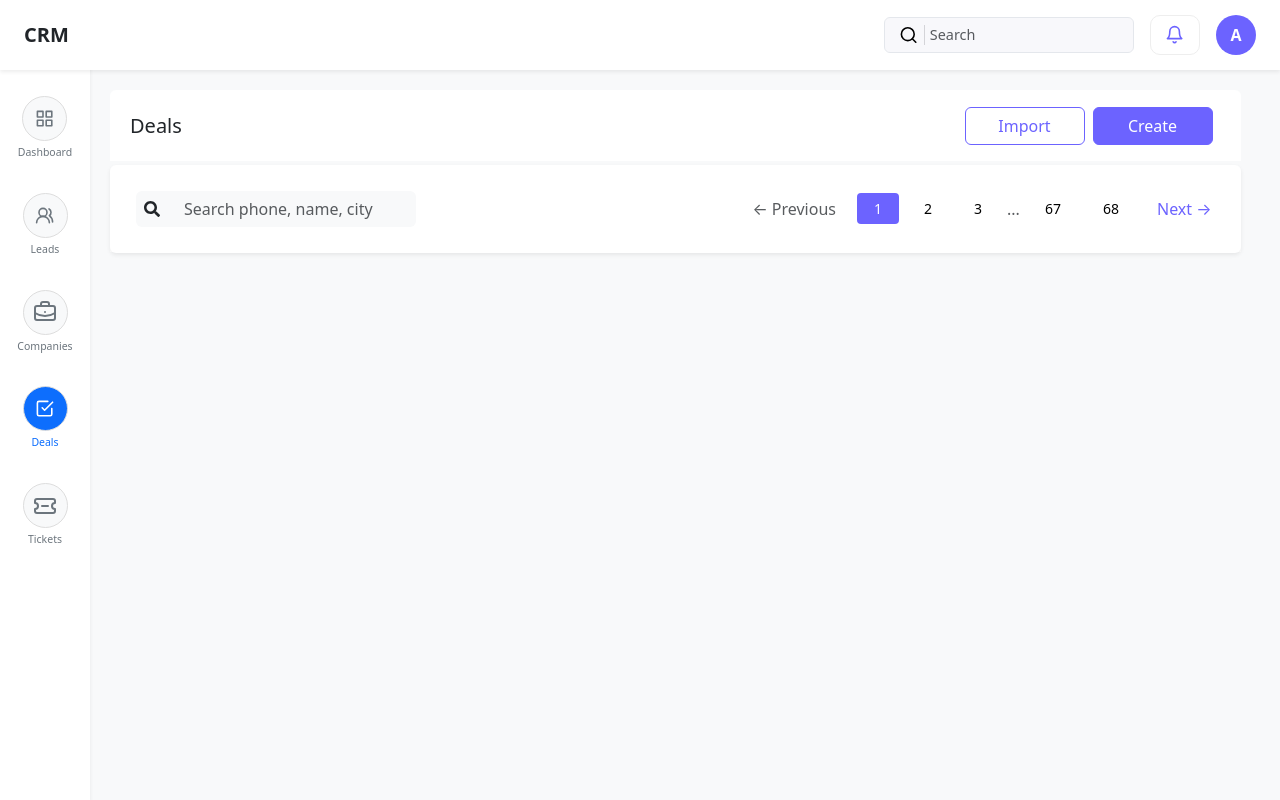
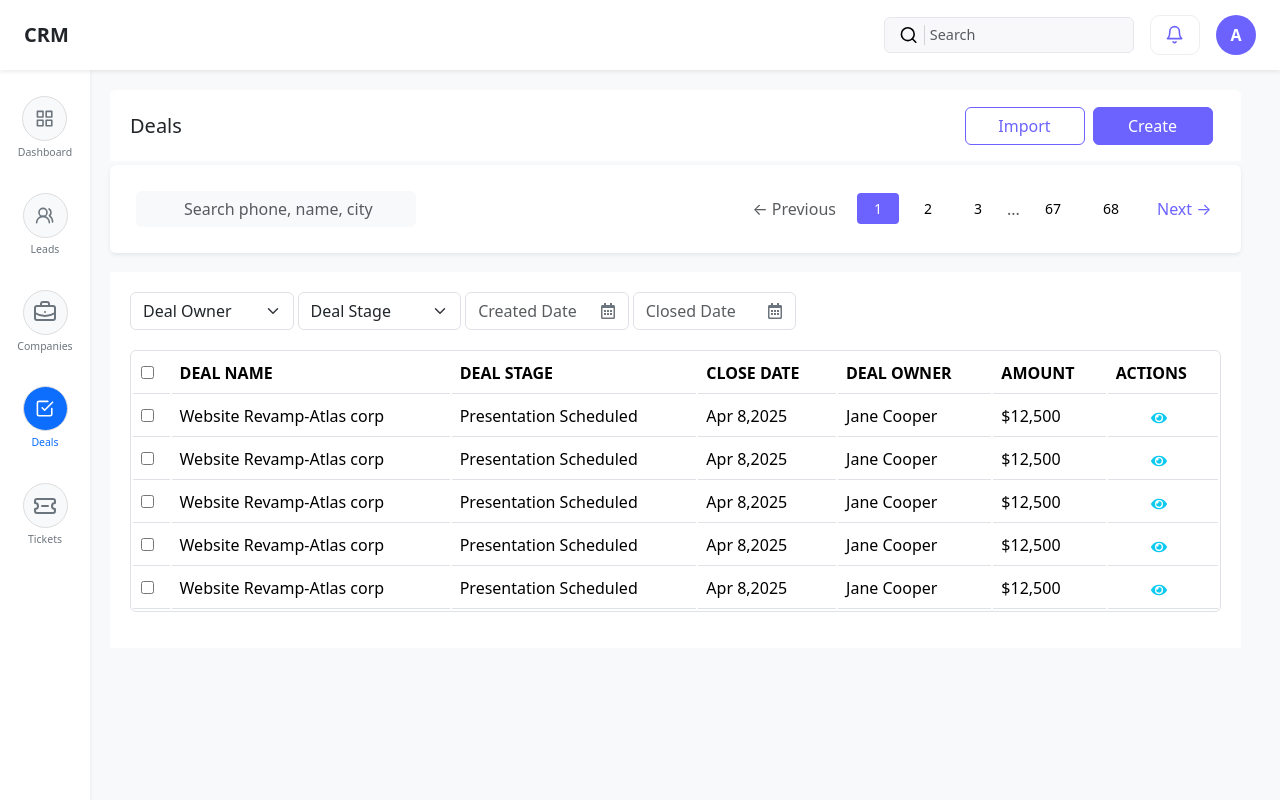
Before and after one commit to hussain6875/crm_frontend, a React (Create React App) app: page /deals in a window 1280 px wide. Built offline with nearby package versions, Linux system fonts and the light colour scheme.

Commit message:
Made necessary changes to Deals Table and Filter components in Deals page

```diff
--- a/src/components/deals/DealsTable.js
+++ b/src/components/deals/DealsTable.js
@@ -0,0 +1,86 @@
+import React from "react";
+import "bootstrap/dist/css/bootstrap.min.css";
+import "bootstrap/dist/js/bootstrap.bundle.min";
+import { FaEdit, FaTrash, FaEye } from "react-icons/fa";
+
+export default function DealsTable() {
+  const deals = [
+    {
+      name: "Website Revamp-Atlas corp",
+      stage: "Presentation Scheduled",
+      closeDate: "Apr 8,2025",
+      owner: "Jane Cooper",
+      amount: "$12,500",
+    },
+    {
+      name: "Website Revamp-Atlas corp",
+      stage: "Presentation Scheduled",
+      closeDate: "Apr 8,2025",
+      owner: "Jane Cooper",
+      amount: "$12,500",
+    },
+    {
+      name: "Website Revamp-Atlas corp",
+      stage: "Presentation Scheduled",
+      closeDate: "Apr 8,2025",
+      owner: "Jane Cooper",
+      amount: "$12,500",
+    },
+    {
+      name: "Website Revamp-Atlas corp",
+      stage: "Presentation Scheduled",
+      closeDate: "Apr 8,2025",
+      owner: "Jane Cooper",
+      amount: "$12,500",
+    },
+    {
+      name: "Website Revamp-Atlas corp",
+      stage: "Presentation Scheduled",
+      closeDate: "Apr 8,2025",
+      owner: "Jane Cooper",
+      amount: "$12,500",
+    },
+  ];
+  return (
+    <table className="table table-hover align-middle" style={{
+    border: "1px solid #dee2e6",
+    borderCollapse: "separate",
+    borderRadius: "6px",
+  }}>
+      <thead style={{ backgroundColor: "6c63ff" }}>
+        <tr style={{ backgroundColor: "6c63ff" }}>
+          <th scope="col">
+            <input type="checkbox" />
+          </th>
+          <th scope="col">DEAL NAME</th>
+          <th scope="col">DEAL STAGE</th>
+          <th scope="col">CLOSE DATE</th>
+          <th scope="col">DEAL OWNER</th>
+          <th scope="col">AMOUNT</th>
+          <th scope="col">ACTIONS</th>
+        </tr>
+      </thead>
+      <tbody>
+        {deals.map((deal, index) => (
+          <tr key={index}>
+            <td>
+              <input type="checkbox" />
+            </td>
+            <td>{deal.name}</td>
+            <td>{deal.stage}</td>
+            <td>{deal.closeDate}</td>
+            <td>{deal.owner}</td>
+            <td>{deal.amount}</td>
+            <td style={{ textAlign: "center" }}>
+              <FaEye
+                role="button"
+                className="text-info me-2"
+                title="View Details"
+              />
+            </td>
+          </tr>
+        ))}
+      </tbody>
+    </table>
+  );
+}
--- a/src/components/deals/Filters.js
+++ b/src/components/deals/Filters.js
@@ -1,7 +1,113 @@
-import React from 'react'
+import React from 'react';
+import { FaRegCalendarAlt } from "react-icons/fa"; // Or use Bootstrap icon
 
-export default function Filters() {
+
+export default function Filters({
+  selectedOwner,
+  setSelectedOwner,
+  selectedStage,
+  setselectedStage,
+  createdDate,
+  setCreatedDate,
+  closedDate,
+  setClosedDate,
+}) {
+   const formatDate = (dateStr) => {
+    if (!dateStr) return "";
+    const options = { year: "numeric", month: "short", day: "numeric" };
+    return new Date(dateStr).toLocaleDateString(undefined, options);
+  };
   return (
-    <div>Filters</div>
-  )
+
+      <div style={{marginTop:"20px",marginBottom:"20px"}} className="d-flex gap-md-1">
+      {/* Deals owner dropdown */}
+      <select
+        className="form-select "
+        style={{width:"15%"}}
+        value={selectedOwner}
+        onChange={(e) => setSelectedOwner(e.target.value)}
+      >
+        <option value="" disabled selected>
+          Deal Owner
+        </option>
+        <option value="All">All</option>
+        <option value="Jane Cooper">Jane Cooper</option>
+        <option value="Wade Warren">Wade Warren</option>
+      </select>
+      {/* Deal stage dropdown */}
+      <select
+        className="form-select flex-item"
+        style={{ width:"15%" }}
+        value={selectedStage}
+        onChange={(e) => setselectedStage(e.target.value)}
+      >
+        <option value="" disabled selected>
+          Deal Stage
+        </option>
+        <option value="Presentation Scheduled">Presentation Scheduled</option>
+        <option value="Qualified to buy">Qualified to buy</option>
+        <option value="Contract Sent">Contract Sent</option>
+        <option value="Close Won">Closed Won</option>
+        <option value="Appointment Scheduled">Appointment Scheduled</option>
+        <option value="Decision Maker Bought In">Decision Maker Bought In</option>
+        <option value="Closed Lost">Closed Lost</option>
+
+      </select>
+      {/* datepicker for created date  */}
+
+   <div className="position-relative" style={{ width: "15%" }}>
+      {/* Actual invisible date input */}
+      <input
+        type="date"
+        className="form-control invisible-date w-auto"
+        value={createdDate}
+        onChange={(e)=>setCreatedDate(e.target.value)}
+        style={{
+          position: 'absolute',
+          top: 0,
+          left: 0,
+          opacity: 0,
+          width:'100%',
+          height: '100%',
+          cursor: 'pointer',
+        }}
+      />
+
+      {/* Fake styled input box */}
+      <div className="form-control d-flex justify-content-between align-items-center bg-white">
+        <span className="text-muted">{createdDate ? formatDate(createdDate): "Created Date"}</span>
+        <FaRegCalendarAlt color="#6c757d" />
+      </div>
+    </div>
+
+
+      {/* datepicker for closed date  */}
+        <div className="position-relative" style={{ width: "15%" }}>
+      {/* Actual invisible date input */}
+      <input
+        type="date"
+        className="form-control invisible-date"
+        value={closedDate}
+        onChange={(e)=>setClosedDate(e.target.value)}
+        style={{
+          position: 'absolute',
+          top: 0,
+          left: 0,
+          opacity: 0,
+          width: '100%',
+          height: '100%',
+          cursor: 'pointer',
+        }}
+      />
+
+      {/* Fake styled input box */}
+      <div className="form-control d-flex justify-content-between align-items-center bg-white">
+        <span className="text-muted">{closedDate ? formatDate(closedDate): "Closed Date"}</span>
+        <FaRegCalendarAlt color="#6c757d" />
+      </div>
+    </div>
+      </div>
+
+
+  );
 }
--- a/src/components/ui/SearchAndPagination.js
+++ b/src/components/ui/SearchAndPagination.js
@@ -1,5 +1,6 @@
 import React from 'react'
 import { FaSearch } from 'react-icons/fa'
+import { useState } from 'react';
 
 export default function SearchAndPagination() {
   const [activePage, setActivePage] = React.useState(1);
@@ -8,17 +9,18 @@ export default function SearchAndPagination() {
   };
 
   return (
-     <div
-          className="bg-white rounded-top d-flex flex-nowrap align-items-center"
+
+     <div className="bg-white rounded-top d-flex flex-nowrap align-items-center"
           style={{
             width: "95%",
             margin: "20px",
             height: "10%",
-            justifyContent: "space-between",          }}
+            justifyContent: "space-between"
+          }}
         >
  <div className="d-flex align-items-center bg-white p-3 rounded mb-3 shadow-sm w-100 margin-2px">
   {/* Search Input */}
-  <div className="position-relative" style={{ width: '280px', margin:"10px" }}>
+  <div  style={{ width: '280px', margin:"10px" }}>
     <FaSearch className="position-absolute top-50 start-0 translate-middle-y ms-2 text-gray-300" />
     <input
       type="text"
--- a/src/pages/Deals.js
+++ b/src/pages/Deals.js
@@ -3,12 +3,44 @@ import PageHeader from "../components/ui/PageHeader";
 import SearchAndPagination from "../components/ui/SearchAndPagination";
 import Filters from "../components/deals/Filters"
 import DealsTable from "../components/deals/DealsTable"
+import { useState } from "react";
 const Deals = () => {
+   const [selectedOwner,setSelectedOwner]=useState("");
+  const [selectedStage,setSelectedStage]=useState("");
+  const [createdDate,setCreatedDate]=useState("");
+  const [closedDate,setClosedDate]=useState("");
   return (
     <>
       <PageWrapper>
         <PageHeader title="Deals" />
        <SearchAndPagination />
+        <div
+             className="bg-white d-flex flex-column"
+             style={{
+               width: "95%",
+               paddingLeft:"20px",
+               marginLeft: "20px",
+               marginRight: "10px",
+               marginTop: "20px",
+               paddingRight:"20px",
+               paddingBottom:"20px"
+
+             }}
+           >
+            <Filters
+       selectedOwner={selectedOwner}
+       setSelectedOwner={setSelectedOwner}
+       selectedStage={selectedStage}
+       setSelectedStage={setSelectedStage}
+       createdDate={createdDate}
+       setCreatedDate={setCreatedDate}
+       closedDate={closedDate}
+       setClosedDate={setClosedDate}
+       />
+            <DealsTable />
+           </div>
+
+
       </PageWrapper>
     </>
   );
```
Also changed, not shown: src/components/deals/DealsRow.js (deleted).
